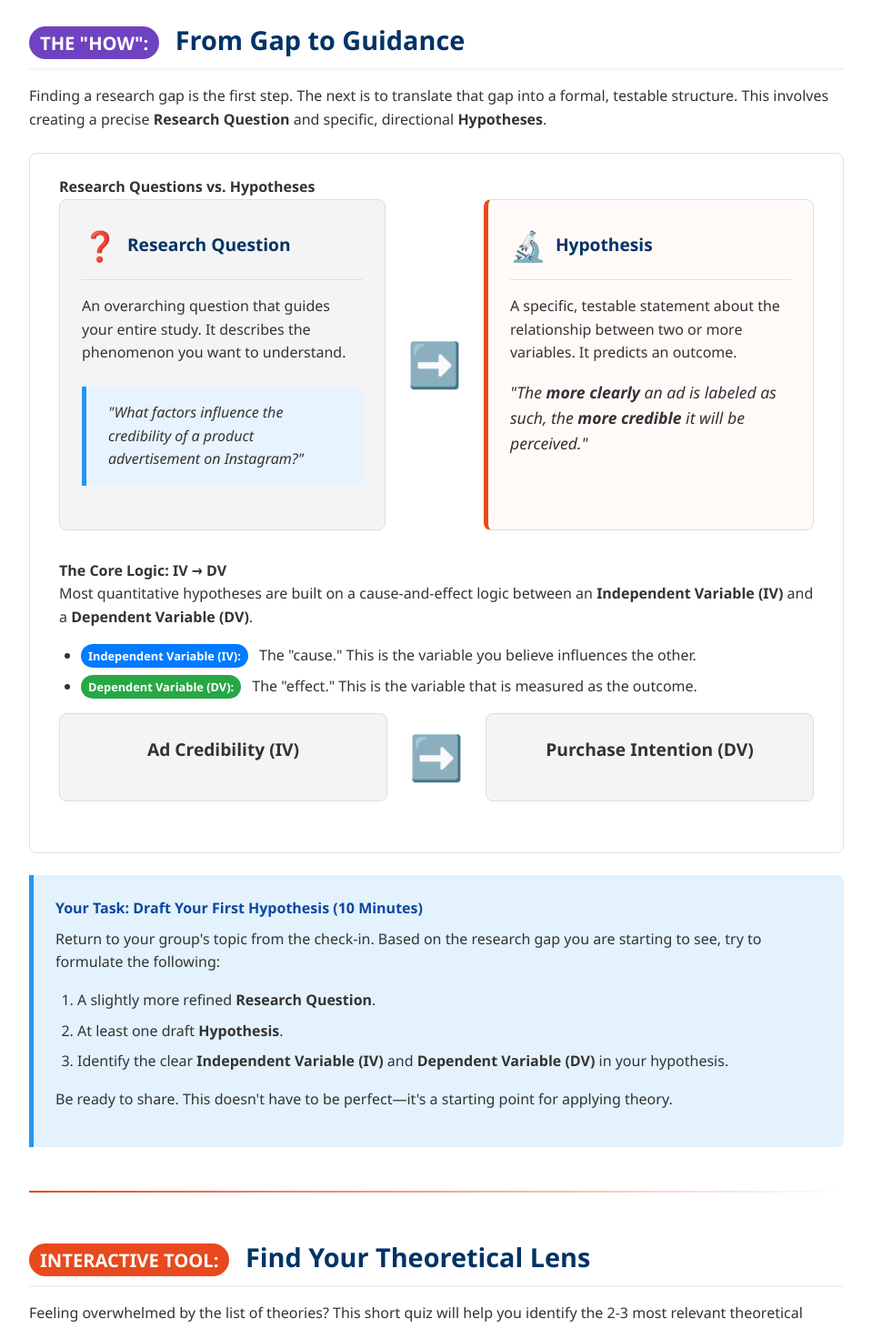
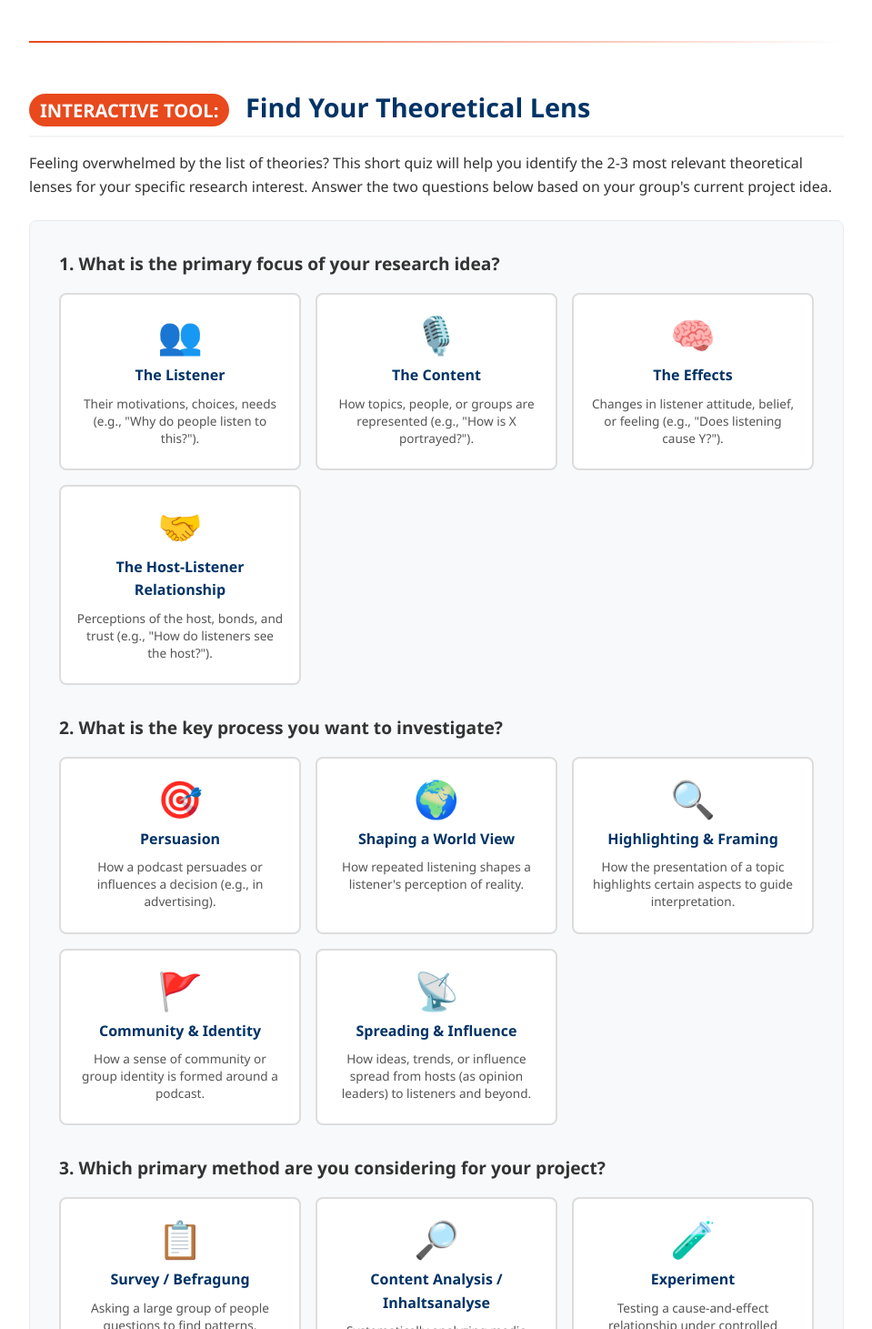
Before and after one commit to Logophoman/media-research-ws-2025-2026, a plain HTML site: page session3.html in a window 1280 px wide. Shown: the part 5135-6596 px from the top of the page at 91% size, without its empty margins (160-1119 px from the left). Drawn offline with Linux system fonts and the light colour scheme.

Commit message:
del duplicate

```diff
--- a/session3.html
+++ b/session3.html
@@ -271,71 +271,6 @@
                     </ol>
                     <p>This decision is not final, but it will guide your literature search and theoretical choices. Be
                         ready to share your reasoning.</p>
-                </div>
-            </section>
-
-            <section id="s3-rq-hypothesis">
-                <h2><span>The "How":</span> From Gap to Guidance</h2>
-                <p>Finding a research gap is the first step. The next is to translate that gap into a formal, testable
-                    structure. This involves creating a precise <strong>Research Question</strong> and specific,
-                    directional <strong>Hypotheses</strong>.</p>
-
-                <div class="rq-anatomy-section"> <!-- Re-using style from session2 for consistency -->
-                    <h4>Research Questions vs. Hypotheses</h4>
-                    <div class="rq-transformation">
-                        <div class="rq-box">
-                            <div class="rq-box-header"><span class="icon">❓</span>
-                                <h3>Research Question</h3>
-                            </div>
-                            <p>An overarching question that guides your entire study. It describes the phenomenon you
-                                want to understand.</p>
-                            <blockquote><em>"What factors influence the credibility of a product advertisement on
-                                    Instagram?"</em></blockquote>
-                        </div>
-                        <div class="rq-arrow">➡️</div>
-                        <div class="rq-box rq-after">
-                            <div class="rq-box-header"><span class="icon">🔬</span>
-                                <h3>Hypothesis</h3>
-                            </div>
-                            <p>A specific, testable statement about the relationship between two or more variables. It
-                                predicts an outcome.</p>
-                            <blockquote><em>"The <strong>more clearly</strong> an ad is labeled as such, the
-                                    <strong>more credible</strong> it will be perceived."</em></blockquote>
-                        </div>
-                    </div>
-
-                    <h4>The Core Logic: IV → DV</h4>
-                    <p>Most quantitative hypotheses are built on a cause-and-effect logic between an <strong>Independent
-                            Variable (IV)</strong> and a <strong>Dependent Variable (DV)</strong>.</p>
-                    <ul>
-                        <li><span class="component-tag iv-tag">Independent Variable (IV):</span> The "cause." This is
-                            the variable you believe influences the other.</li>
-                        <li><span class="component-tag dv-tag">Dependent Variable (DV):</span> The "effect." This is the
-                            variable that is measured as the outcome.</li>
-                    </ul>
-                    <div class="rq-transformation" style="align-items: center;">
-                        <div class="rq-box">
-                            <p style="text-align:center; font-weight: bold; font-size: 1.2em;">Ad Credibility (IV)</p>
-                        </div>
-                        <div class="rq-arrow">➡️</div>
-                        <div class="rq-box">
-                            <p style="text-align:center; font-weight: bold; font-size: 1.2em;">Purchase Intention (DV)
-                            </p>
-                        </div>
-                    </div>
-                </div>
-
-                <div class="workshop-task-box">
-                    <h4>Your Task: Draft Your First Hypothesis (10 Minutes)</h4>
-                    <p>Return to your group's topic from the check-in. Based on the research gap you are starting to
-                        see, try to formulate the following:</p>
-                    <ol>
-                        <li>A slightly more refined <strong>Research Question</strong>.</li>
-                        <li>At least one draft <strong>Hypothesis</strong>.</li>
-                        <li>Identify the clear <strong>Independent Variable (IV)</strong> and <strong>Dependent Variable
-                                (DV)</strong> in your hypothesis.</li>
-                    </ol>
-                    <p>Be ready to share. This doesn't have to be perfect—it's a starting point for applying theory.</p>
                 </div>
             </section>
 
```
